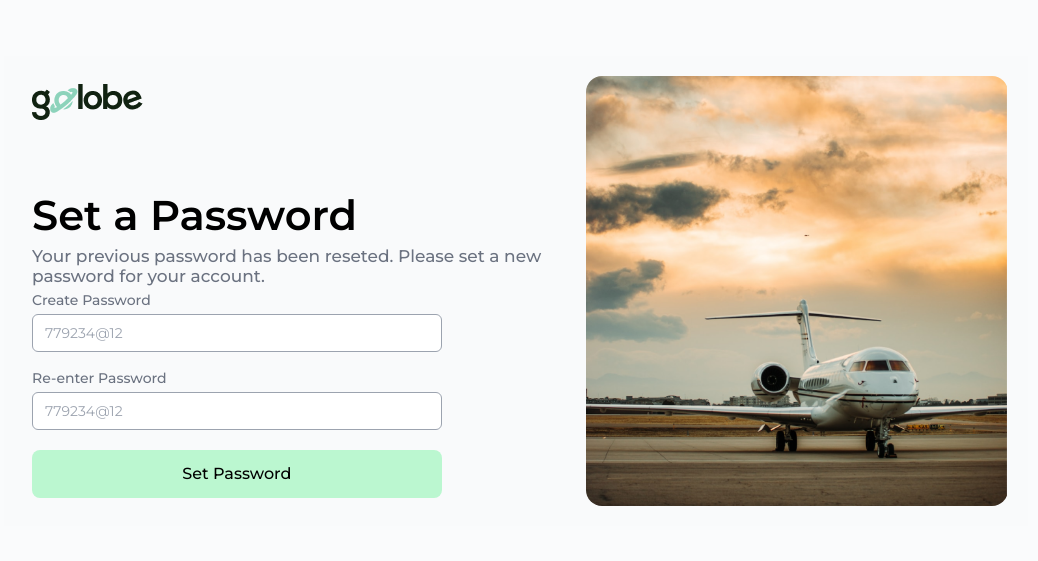
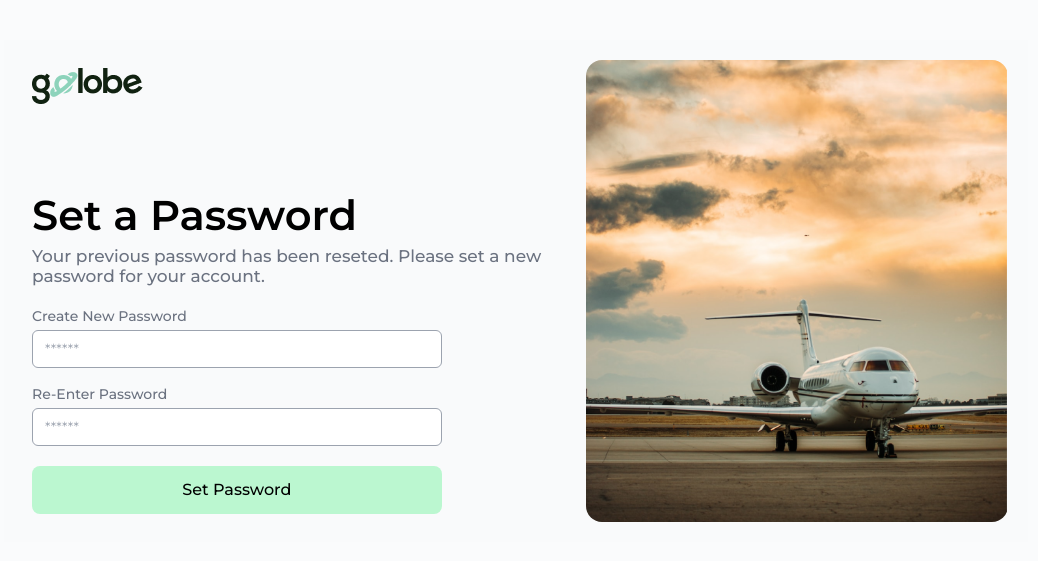
Before and after one commit to Adeel-116/Travel_website, a React (Vite) app: page /update-password in a window 1280 px wide. Shown: the part 109-670 px from the top of the page, without its empty margins (124-1162 px from the left). Built offline with nearby package versions, Linux system fonts and the light colour scheme.

Commit message:
Working on Password Update

```diff
--- a/src/Pages/LoginSignup/Login.jsx
+++ b/src/Pages/LoginSignup/Login.jsx
@@ -59,7 +59,6 @@ function Login() {
     let hasErrors = false;
     e.preventDefault();
 
-    let error;
     for (const [key, value] of Object.entries(formData)) {
       validateField(key, value);
       if (formErrors[key]) hasErrors = true;
--- a/src/Pages/LoginSignup/SetPassword.jsx
+++ b/src/Pages/LoginSignup/SetPassword.jsx
@@ -1,15 +1,114 @@
-import React from "react";
+import React, { useState } from "react";
 import { FlightPageLogo } from "../../Componenets/ImageLink";
 import InputField from "./InputField";
-import BookingDetailsPageButton from "../BookingDetails/BookingDetailsPageButton";
-import facebookIcon from "../../assets/BookingDetails/facebook-icon.png";
-import googleIcon from "../../assets/BookingDetails/google-icon.png";
-import appleIcon from "../../assets/BookingDetails/apple-icon.png";
 import FlightLogin from "../../assets/LoginSignup/FlightLogin.png";
+import Popup from "./Popup";
+import axios from "axios";
 
 function SetPassword() {
+    const [resetPassword, setResetPassword] = useState({
+      password: '',
+      confirmPassword: '',
+    })
+
+     const [formErrors, setFormErrors] = useState({});
+    const [notification, setNotification] = useState(null);
+
+
+    const handleChange = (e)=>{
+      const {name, value} = e.target;
+      setResetPassword((prevData) => ({
+        ...prevData,
+        [name]: value,
+      }));
+      validateField(name, value);
+    }
+
+    function validateField(name, value){
+      let error = "";
+
+      switch (name) {
+        case "password":
+          error =
+            !/^(?=.*[A-Z])(?=.*\d)(?=.*[@$!%#?&])[A-Za-z\d@$!%*#?&]{8,}$/.test(
+              value
+            )
+              ? "Password must be 8+ chars, include uppercase, number, and symbol."
+              : "";
+          break;
+
+          case "confirmPassword":
+            error =
+              value !== resetPassword.password
+                ? "Passwords do not match."
+                : "";
+            break;
+
+          default:
+          error = value.trim() === "" ? `${name} is required` : "";
+          break;
+    }
+
+    setFormErrors((prevErrors) => ({
+      ...prevErrors,
+      [name]: error,
+    }));
+  }
+
+    const handleSubmit = async (e)=>{
+      e.preventDefault();
+      let hasError = false;
+
+      for(const[key, value] of Object.entries(resetPassword)){
+        validateField(key, value);
+        if (formErrors[key]) hasError = true;
+      }
+      if (hasError) {
+        setNotification({
+          type: "error",
+          message: "Please fix the validation errors.",
+        });
+        return;
+      }
+      try {
+        const response = await axios.post(
+          "http://localhost:5000/update-password",
+          resetPassword,
+          { withCredentials: true }
+        );
+
+        if (response.status === 201) {
+          setNotification({ type: "success", message: "Password updated successfully" });
+          navigate('/login');
+        }
+      } catch (error) {
+        const status = error.response?.status;
+
+        if (status === 403) {
+          setNotification({ type: "error", message: "Session expired or unauthorized access" });
+          navigate('/forgot-password');
+        } else if (status === 500) {
+          setNotification({ type: "error", message: "Internal server error" });
+        } else {
+          setNotification({ type: "error", message: "Something went wrong" });
+        }
+      }
+
+    }
+
+
+
   return (
     <>
+      {notification && (
+        <Popup
+          type={notification.type}
+          message={notification.message}
+          onClose={() => setNotification(null)}
+        />
+      )}
+
+
       <div className="w-full h-screen flex justify-center items-center">
 
         {/* Login Div */}
@@ -23,7 +122,7 @@ function SetPassword() {
                   <img src={FlightPageLogo} alt="" />
                 </div>
 
-                <div className="sm:mt-16 mt-10 flex flex-col">
+                <div className="sm:mt-20  flex flex-col">
                   <h1 className="w-full h-auto font-semibold text-[2rem] sm:text-[2.6rem]">
                     Set a Password
                   </h1>
@@ -31,26 +130,34 @@ function SetPassword() {
                   Your previous password has been reseted. Please set a new password for your account.
                   </p>
 
-                    <div className="mt-1 xl:w-[75%] w-full lg:w-[80%] ">
+                    <div className="mt-5 xl:w-[75%] w-full lg:w-[80%] ">
                   <div className=" flex flex-col gap-y-1">
+                  <InputField
+                        name="password"
+                        type="password"
+                        label="Create New Password"
+                        placeholder="******"
+                        value={resetPassword.password}
+                        onChange={handleChange}
+                        error={formErrors.password}
+                        children=" w-full"
+                      />
                     <InputField
-                      type={"Password"}
-                      label="Create Password"
-                      placeholder="779234@12"
-
-                    />
-                    <InputField
-                      type={"Password"}
-                      label="Re-enter Password"
-                      placeholder="779234@12"
-
-                    />
+                        name="confirmPassword"
+                        type="password"
+                        label="Re-Enter Password"
+                        placeholder="******"
+                        value={resetPassword.confirmPassword}
+                        onChange={handleChange}
+                        error={formErrors.confirmPassword}
+                        children=" w-full"
+                      />
                     </div>
 
 
 
                   <div>
-                    <button className="mt-2 w-full h-auto lg:py-3 md:py-3 py-1.5 font-medium text-center bg-green-200 rounded-lg">
+                    <button onClick={handleSubmit} className="mt-2 w-full h-auto lg:py-3 md:py-3 py-1.5 font-medium text-center bg-green-200 rounded-lg">
                       <p>Set Password</p>
                     </button>
                   </div>
```
